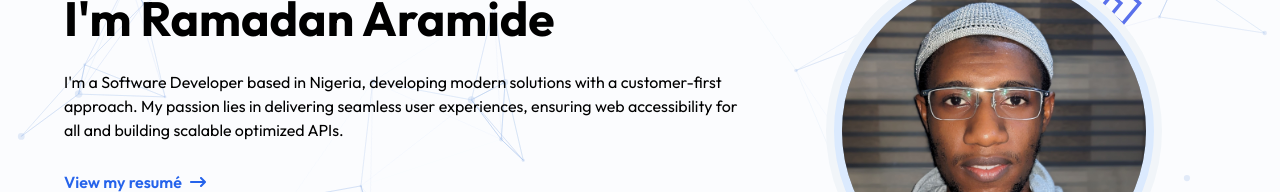
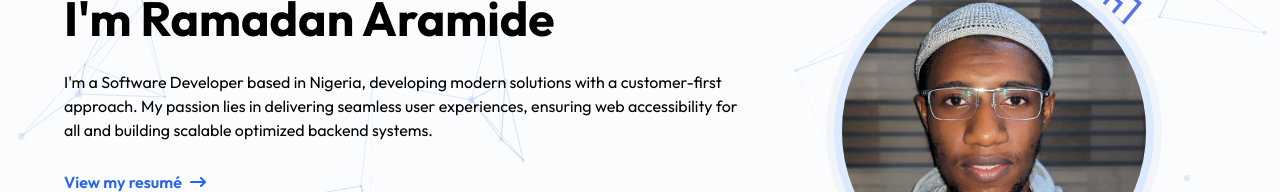
Before and after one commit to mister-abdurahman/portfolio-v2, a React (Vite) app: page / in a window 1280 px wide. Shown: the part 256-448 px from the top of the page. Built offline with nearby package versions, Linux system fonts and the light colour scheme.

Commit message:
Updated hero text

```diff
--- a/src/components/UI/Hero.tsx
+++ b/src/components/UI/Hero.tsx
@@ -115,7 +115,7 @@ export const Hero: React.FunctionComponent<HeroProps> = () => {
             I'm a Software Developer based in Nigeria, developing modern
             solutions with a customer-first approach. My passion lies in
             delivering seamless user experiences, ensuring web accessibility for
-            all and building scalable optimized APIs.
+            all and building scalable optimized backend systems.
           </p>
           <div className="flex gap-2 items-center group">
             <a
```
